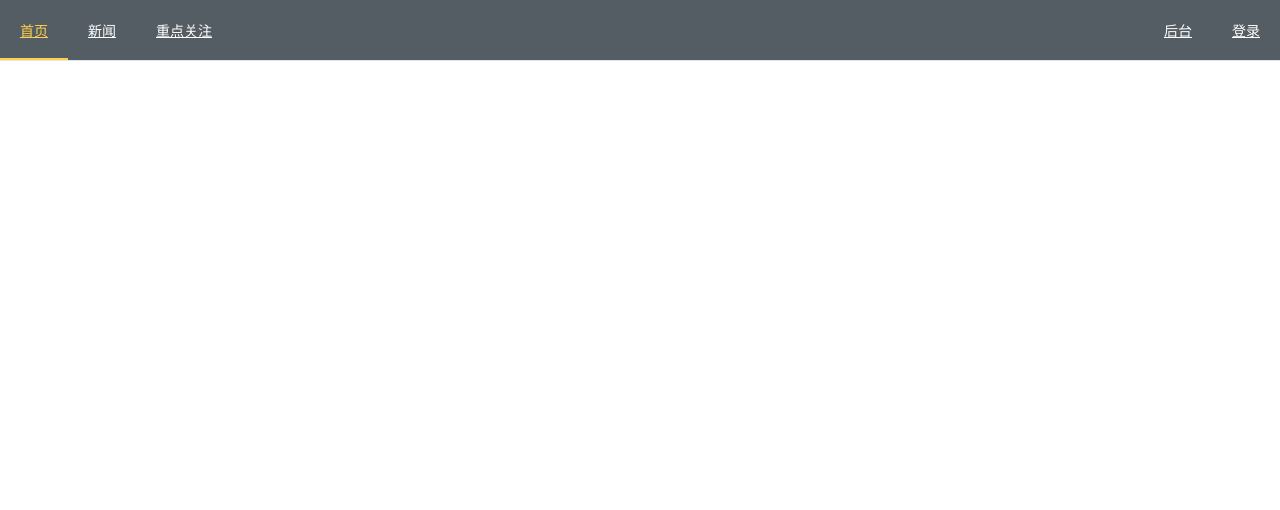
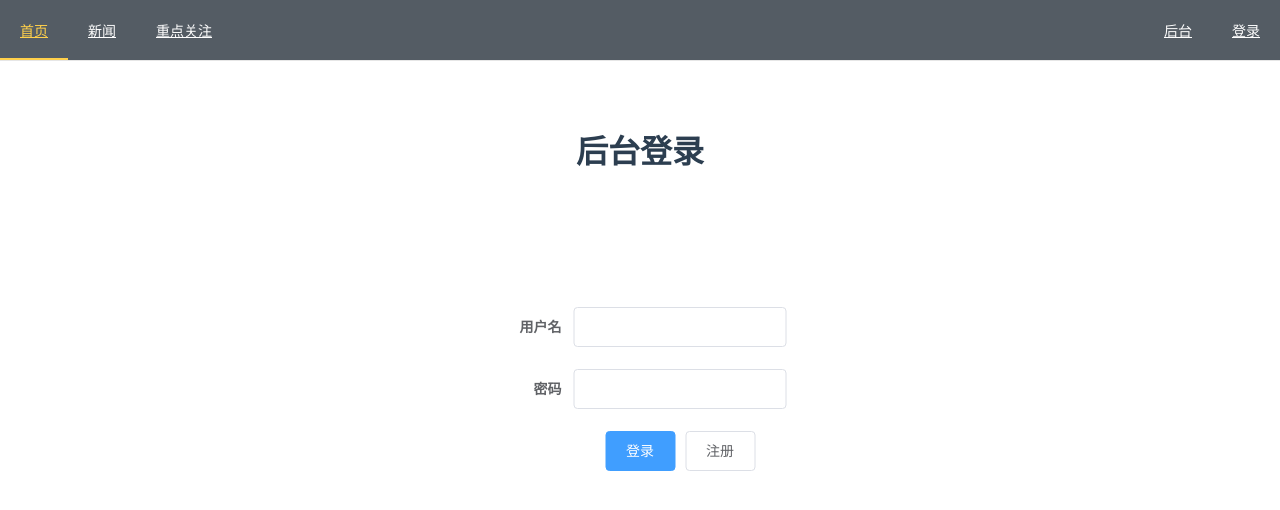
Before and after one commit to Clov614/company-web, a Vue app: page /login in a window 1280 px wide. Shown: the top 510 px of the page. Built offline with nearby package versions, Linux system fonts and the light colour scheme.

Commit message:
Updata: 添加后台登录路由，修改style作用域问题，调整样式

```diff
--- a/src/components/TheHead/index.vue
+++ b/src/components/TheHead/index.vue
@@ -31,7 +31,7 @@ export default {
 }
 </script>
 
-<style>
+<style scoped>
 #head {
   position: fixed;
   top: 0;
--- a/src/components/TheLogin/index.vue
+++ b/src/components/TheLogin/index.vue
@@ -1,4 +1,6 @@
 <template>
+  <div id="loginPage">
+    <h1 id="the-login-h1">后台登录</h1>
     <el-form ref="form" :model="sign_form" label-width="80px" class="login-form">
       <el-form-item label="用户名">
         <el-input v-model="sign_form.username"></el-input>
@@ -11,6 +13,7 @@
         <el-button @click="onRegister">注册</el-button>
       </el-form-item>
     </el-form>
+  </div>
 </template>
 
 <script>
@@ -56,11 +59,14 @@ export default {
   }
 }
 </script>
-<style>
+<style scoped>
 .login-form {
   position: absolute;
   top: 50%;
   left: 50%;
   transform: translate(-50%, -50%);
 }
+#the-login-h1 {
+  margin-top: 10%;
+}
 </style>
--- a/src/router/index.js
+++ b/src/router/index.js
@@ -7,6 +7,7 @@ import BgManagePage from '@/views/BgManagePage.vue'
 import AddAnnounce from '@/components/AddAnnounce.vue'
 import UpDataAnnounce from '@/components/UpDataAnnounce.vue'
 import AnnoList from '@/components/AnnoList.vue'
+import TheLogin from '@/components/TheLogin'
 
 Vue.use(VueRouter)
 
@@ -19,6 +20,11 @@ const routes = [
         path: '/home',
         name: 'TheHome',
         component: TheHome
+    },
+    {
+        path: '/login',
+        name: 'TheLogin',
+        component: TheLogin
     },
     {
         path: '/manager',
--- a/src/views/BgManagePage.vue
+++ b/src/views/BgManagePage.vue
@@ -94,7 +94,7 @@ export default {
 };
 </script>
 
-<style>
+<style scoped>
 /* element-ui布局容器样式 */
 .el-header {
     display: flex;
```
Lines whose indentation alone changed are shown as unchanged.
